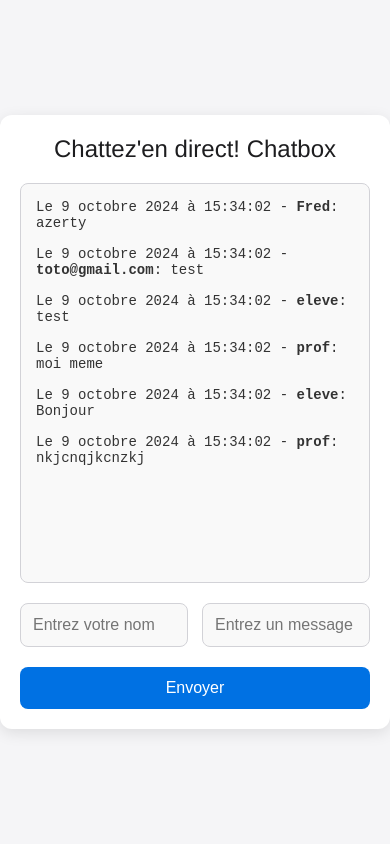
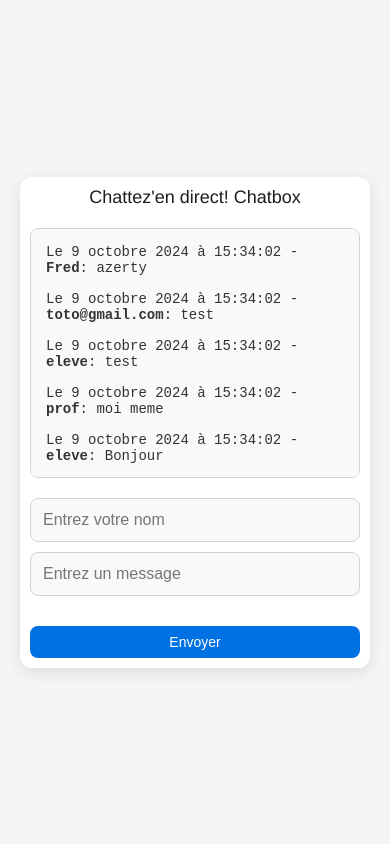
Before and after one commit to LukasMFR/chatbox-project, a PHP site: page /php/home.php in a window 390 px wide. Run offline with PHP 8.4, Linux system fonts and the light colour scheme; data comes from the database, SQL or seed files in the repository.

Commit message:
Fix mobile version CSS

```diff
--- a/css/styles.css
+++ b/css/styles.css
@@ -11,6 +11,7 @@ body {
     justify-content: center;
     align-items: center;
     height: 100vh;
+    padding: 20px;
 }
 
 .chatbox {
@@ -143,3 +144,54 @@ button:active {
         background-color: #005bb5;
     }
 }
+
+/* Optimisation mobile */
+@media (max-width: 768px) {
+    .chatbox {
+        width: 100%;
+        padding: 15px;
+    }
+
+    h1 {
+        font-size: 20px;
+    }
+
+    .chat-messages {
+        height: 300px;
+    }
+
+    .chat-input {
+        flex-direction: column;
+    }
+
+    .input-name,
+    .input-message {
+        width: 100%;
+        margin-bottom: 10px;
+    }
+
+    button {
+        width: 100%;
+        padding: 10px;
+    }
+}
+
+@media (max-width: 480px) {
+    .chatbox {
+        width: 100%;
+        padding: 10px;
+    }
+
+    h1 {
+        font-size: 18px;
+    }
+
+    .chat-messages {
+        height: 250px;
+    }
+
+    button {
+        padding: 8px;
+        font-size: 14px;
+    }
+}
```
